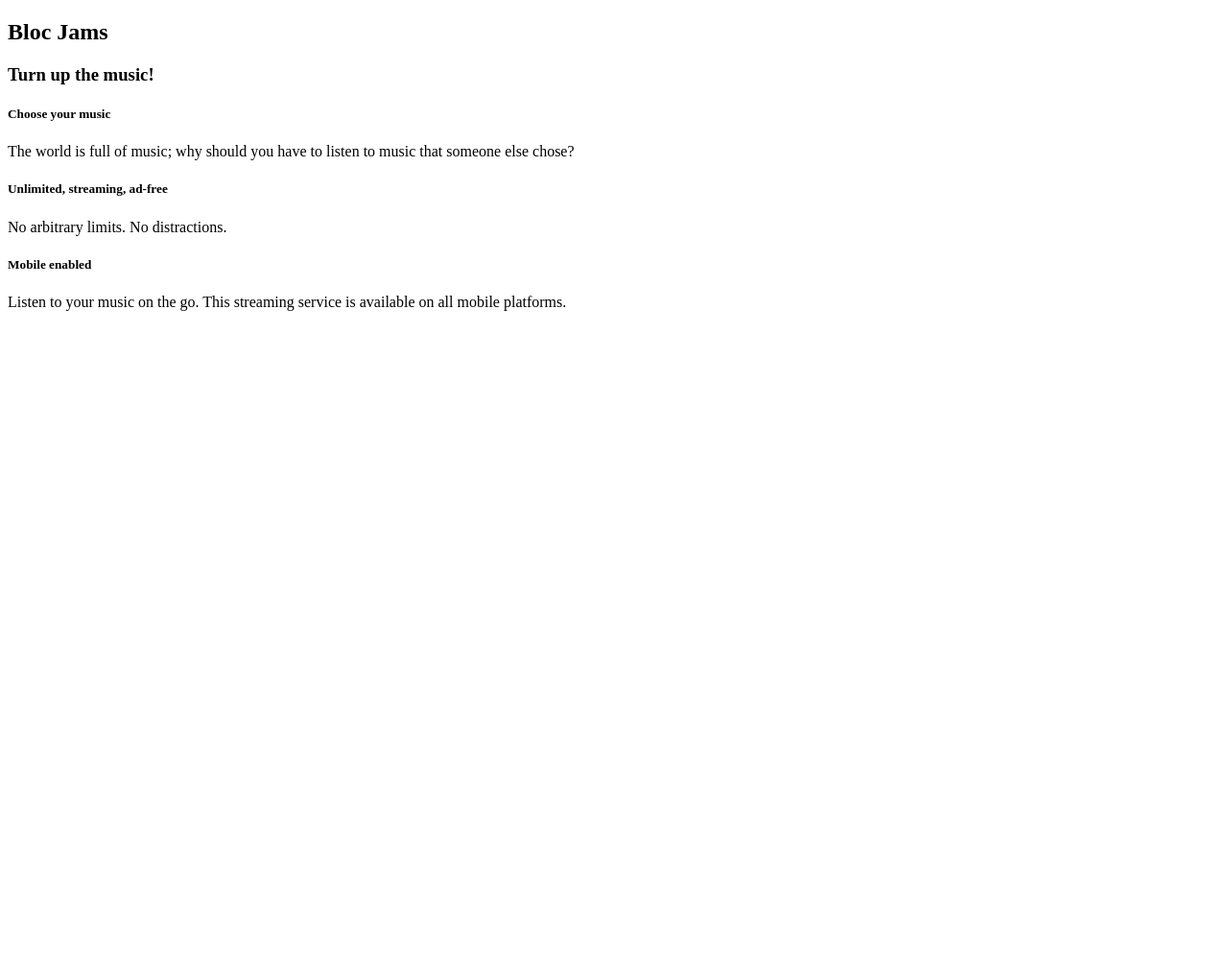
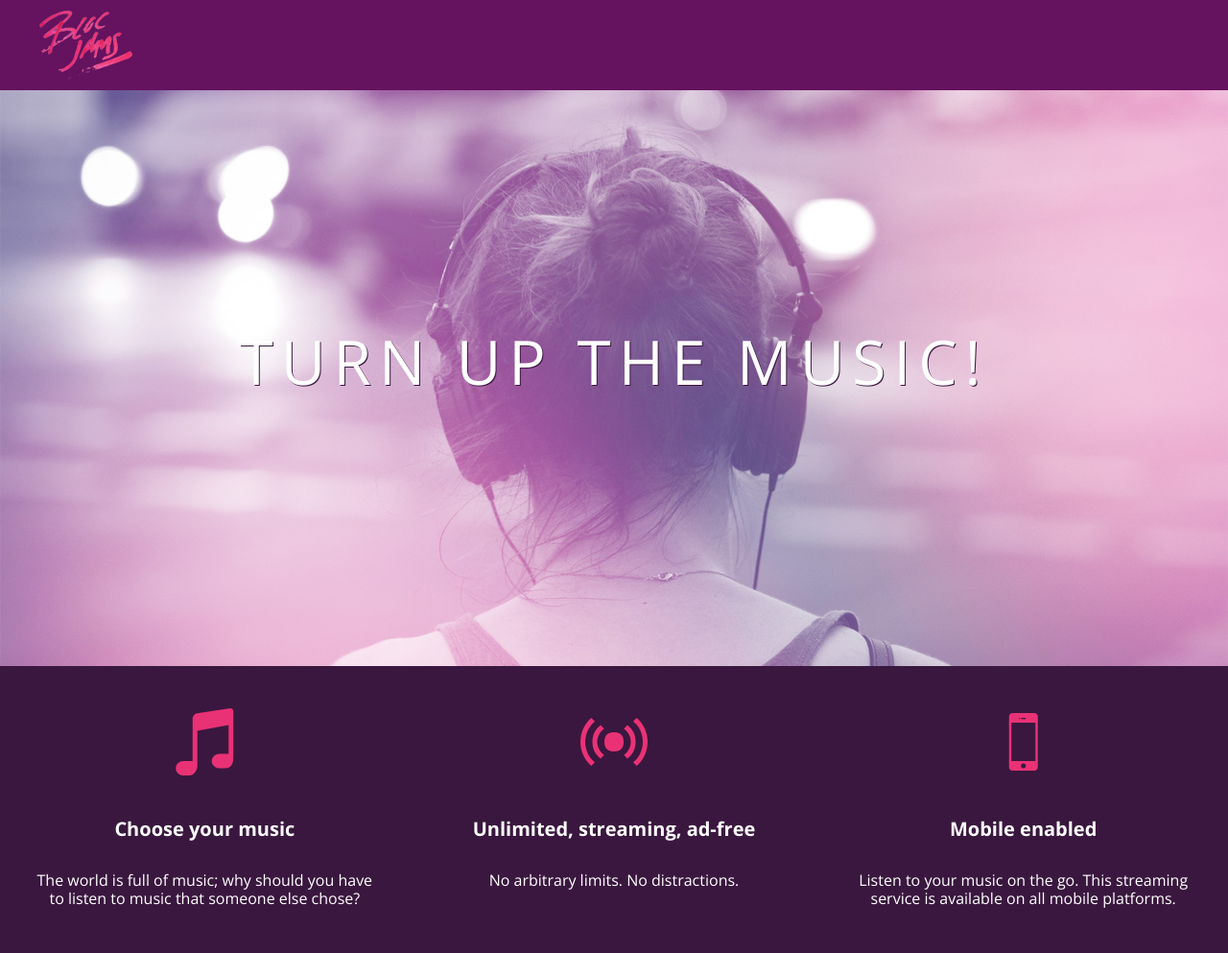
Before and after one commit to jbag123/bloc-jams, a plain HTML site: page index.html in a window 1280 px wide. Shown: the whole page at 96% size. Before the commit the page ends 800 px from the top, so only its background shows below. Drawn offline with nearby package versions, Linux system fonts and the light colour scheme.

Commit message:
checkpoint 2 updated

```diff
--- a/index.html
+++ b/index.html
@@ -2,27 +2,33 @@
 <html>
         <head>
                 <title>Bloc Jams and other things</title>
+                <link rel="stylesheet" type="text/css" href="http://fonts.googleapis.com/css?family=Open+Sans:400,800,600,700,300">
+                <link rel="stylesheet" type="text/css" href="http://code.ionicframework.com/ionicons/2.0.1/css/ionicons.min.css">
+                <link rel="stylesheet" type="text/css" href="styles/normalize.css">
+                <link rel="stylesheet" type="text/css" href="styles/main.css">
         </head>
-        <body>
-                <nav><!-- navigation bar -->
-
+        <body class="landing">
+                <nav class="navbar"><!-- navigation bar -->
+                <img src="assets/images/bloc_jams_logo.png"  alt="bloc jams logo" class="logo">
                 </nav>
-                <section><!-- hero content -->
-                        <h1>Bloc Jams</h1>
-                        <h3>Turn up the music!</h3>
+                <section class="hero-content"><!-- hero content -->
+                        <h1 class="hero-title">Turn up the music!</h1>
                 </section>
-                <section><!-- selling points -->
-                        <div>
-                                <h5>Choose your music</h5>
-                                <p>The world is full of music; why should you have to listen to music that someone else chose?</p>
+                <section class="selling-points"><!-- selling points -->
+                        <div class="point">
+                                <span class="ion-music-note"></span>
+                                <h5 class="point-title">Choose your music</h5>
+                                <p class="point-description">The world is full of music; why should you have to listen to music that someone else chose?</p>
                         </div>
-                        <div>
-                                <h5>Unlimited, streaming, ad-free</h5>
-                                <p>No arbitrary limits. No distractions.</p>
+                        <div class="point">
+                                <span class="ion-radio-waves"></span>
+                                <h5 class="point-title">Unlimited, streaming, ad-free</h5>
+                                <p class="point-description">No arbitrary limits. No distractions.</p>
                         </div>
-                        <div>
-                                <h5>Mobile enabled</h5>
-                                <p>Listen to your music on the go. This streaming service is available on all mobile platforms.</p>
+                        <div class="point">
+                                <span class="ion-iphone"></span>
+                                <h5 class="point-title">Mobile enabled</h5>
+                                <p class="point-description">Listen to your music on the go. This streaming service is available on all mobile platforms.</p>
                         </div>
                 </section>
         </body>
```
Also changed, not shown: assets/images/bloc_jams_bg.jpg (added), assets/images/bloc_jams_logo.png (added).
